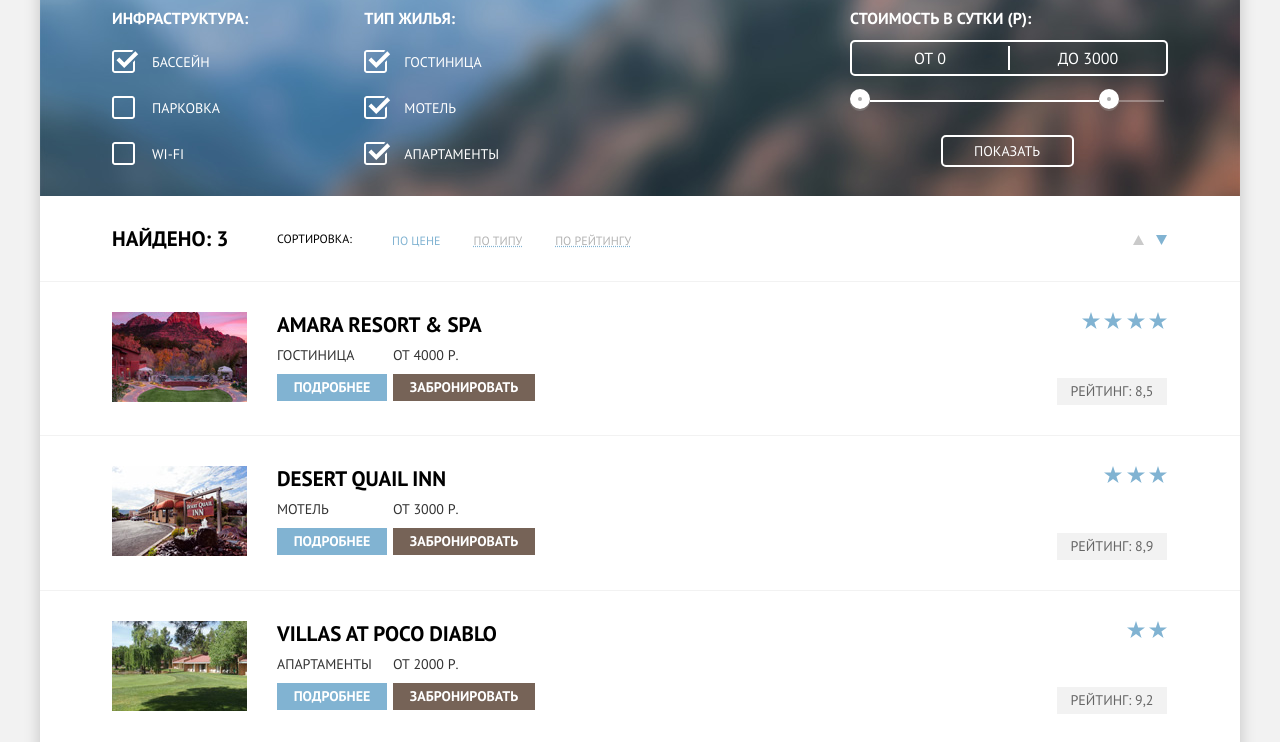
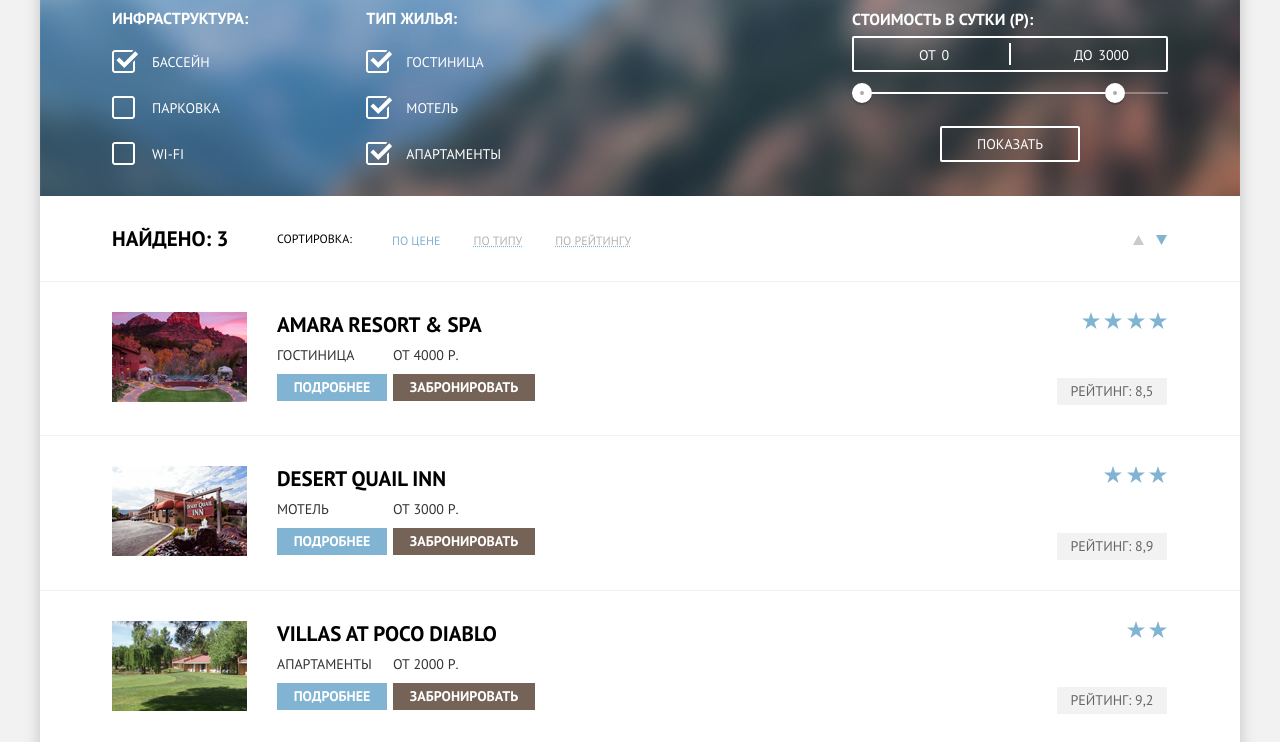
Before and after one commit to PatricYnos/1010651-sedona-26, a plain HTML site: page hotel.html in a window 1280 px wide. Shown: the part 77-819 px from the top of the page. Drawn offline with Linux system fonts and the light colour scheme.

Commit message:
Правки
Сделал двойной бегунок, поправил кнопки, приделал простой скрипт на исчезание/появление формы бронирования отеля.

```diff
--- a/css/style.css
+++ b/css/style.css
@@ -264,7 +264,7 @@ img {
   align-items: flex-start;
   color: #ffffff;
   padding-left: 72px;
-  padding-right: 76px;
+  padding-right: 72px;
   padding-top: 30px;
   box-sizing: border-box;
   background-image: url(../img/filter-background.jpg);
@@ -273,7 +273,7 @@ img {
   background-color: #ffffff;
 }
 
-.filter-form fieldset {
+.filter-form-fieldset {
   border: none;
   margin-inline-start: 0;
   margin-inline-end: 0;
@@ -287,38 +287,35 @@ img {
   padding-left: 0;
 }
 
-.filter-form fieldset:nth-child(2) {
-  margin-left: 116px;
+.filter-form-fieldset:nth-child(2) {
+  margin-left: 118px;
 }
 
-.filter-form fieldset legend {
+.filter-form-fieldset legend {
   margin-bottom: 23px;
   font-weight: bold;
   font-size: 16px;
 }
 
-.filter-form fieldset ul {
+.filter-form-fieldset ul {
   margin-block-start: 0;
   margin-block-end: 0;
   padding-inline-start: 0;
-}
-
-.filter-form ul {
   list-style: none;
 }
 
-.filter-form input {
+.filter-form-fieldset input {
   display: none;
 }
 
-.filter-form label {
+.filter-form-fieldset label {
   display: flex;
   margin-bottom: 23px;
   font-size: 14px;
   align-items: center;
 }
 
-.filter-form label::before {
+.filter-form-fieldset label::before {
   content: url(../img/checkbox-off.svg);
   display: inline-block;
   width: 27px;
@@ -326,87 +323,123 @@ img {
   margin-right: 13px;
 }
 
-.filter-form input:checked + label::before {
+.filter-form-fieldset input:checked + label::before {
   content: url(../img/checkbox-on.svg);
 }
 
 .double-selector {
-  width: 314px;
+  width: 316px;
   margin-left: auto;
 }
 
 .double-selector p {
   margin-block-start: 0;
   margin-block-end: 0;
-}
-
-.double-selector > p {
+  margin-bottom: 6px;
   font-size: 16px;
   font-weight: bold;
-  margin-bottom: 13px;
+  line-height: 21px;
 }
 
 .price-selector {
-  width: 314px;
-  display: flex;
+  height: 32px;
+  margin-bottom: 20px;
   border: 2px solid #ffffff;
-  border-radius: 5px;
-  align-items: center;
+  border-radius: 2px;
+  font-size: 0;
+  position: relative;
 }
 
-.price-selector-price {
-  width: 156px;
-  min-height: 32px;
-  display: flex;
-  justify-content: center;
-  align-items: center;
+.price-selector::after {
+  content: "";
+  position: absolute;
+  width: 2px;
+  height: 22px;
+  background: #ffffff;
+  top: 50%;
+  left: 50%;
+  transform: translate(-50%, -50%);
 }
 
-.divider {
-  height: 22px;
-  border: 1px solid #ffffff;
+.price-selector label {
+  display: inline-block;
+  font-size: 14px;
+  line-height: 32px;
+  vertical-align: top;
+  cursor: pointer;
 }
 
-.active-line {
-  width: 232px;
-  border: 1px solid #ffffff;
+.price-selector .min-price,
+.price-selector .max-price {
+  width: 90px;
+  padding-left: 65px;
 }
 
-.passive-line {
-  width: 44px;
-  border: 1px solid rgba(255, 255, 255, 0.3)
+.price-selector input {
+  width: 50px;
+  margin: 0;
+  color: inherit;
+  font: inherit;
+  background: none;
+  border: none;
 }
 
-.slider {
-  display: flex;
-  align-items: center;
-  min-height: 22px;
-  margin-top: 13px;
+.range-controls {
+  position: relative;
+  margin-bottom: 32px;
+}
+
+.range-controls .scale {
+  height: 2px;
+  background: rgba(255, 255, 255, 0.3);
+}
+
+.range-controls .bar {
+  width: 80%;
+  height: 2px;
+  background: #ffffff;
+}
+
+.range-toggle {
+  width: 4px;
+  height: 4px;
+  background: #ababab;
+  border: 8px solid #ffffff;
+  border-radius: 50%;
+  box-shadow: 0 2px 1px 0 rgba(0, 1, 1, 0.2);
+  cursor: pointer;
+  position: absolute;
+  top: -9px;
+}
+
+.range-toggle-min {
+  left: 0;
+}
+
+.range-toggle-max {
+  left: 80%;
+}
+
+.range-toggle:hover {
+  background: #1c4f80;
 }
 
 .button-wrapper {
-  width: 314px;
-  min-height: 32px;
-  display: flex;
-  justify-content: center;
+  display: block;
+  margin: 0 auto;
+  padding: 6px 35px;
+  font-size: 14px;
+  line-height: 20px;
+  color: #ffffff;
+  text-transform: uppercase;
+  background-color: transparent;
+  border: 2px solid #ffffff;
+  border-radius: 2px;
+  cursor: pointer;
 }
 
-.double-selector button {
-  border: 2px solid #ffffff;
-  border-radius: 5px;
-  background-color: transparent;
-  width: 133px;
-  min-height: 32px;
-  color: #ffffff;
-  font-size: 14px;
-  text-transform: uppercase;
-  margin-top: 23px;
-  margin-left: auto;
-  margin-right: auto;
-}
-
-.double-selector button:hover,
-.double-selector button:focus {
+.button-wrapper:hover,
+.button-wrapper:focus {
   background-color: #ffffff;
   color: #000000;
 }
--- a/hotel.html
+++ b/hotel.html
@@ -34,7 +34,7 @@
       <section>
         <h1 class="visually-hidden">Страница выбора жилья</h1>
         <form class="filter-form" action="https://echo.htmlacademy.ru" method="get">
-          <fieldset>
+          <fieldset class="filter-form-fieldset">
             <legend>Инфраструктура:</legend>
             <ul>
               <li>
@@ -51,7 +51,7 @@
               </li>
             </ul>
           </fieldset>
-          <fieldset>
+          <fieldset class="filter-form-fieldset">
             <legend>Тип жилья:</legend>
             <ul>
               <li>
@@ -71,23 +71,21 @@
           <div class="double-selector">
             <p>Стоимость в сутки (Р):</p>
             <div class="price-selector">
-              <div class="price-selector-price">
-                <p>от 0</p>
+              <label class="min-price">от
+                <input type="text" name="min-price" value="0">
+              </label>
+              <label class="max-price">до
+                <input type="text" name="max-price" value="3000">
+              </label>
+            </div>
+            <div class="range-controls">
+              <div class="scale">
+                <div class="bar"></div>
               </div>
-              <div class="divider"></div>
-              <div class="price-selector-price">
-                <p>До 3000</p>
-              </div>
+              <div class="range-toggle range-toggle-min"></div>
+              <div class="range-toggle range-toggle-max"></div>
             </div>
-            <div class="slider">
-              <img src="img/filter-button.svg" alt="Бегунок">
-              <div class="active-line"></div>
-              <img src="img/filter-button.svg" alt="Бегунок">
-              <div class="passive-line"></div>
-            </div>
-            <div class="button-wrapper">
-              <button type="submit">Показать</button>
-            </div>
+            <button class="button-wrapper" type="submit">Показать</button>
           </div>
         </form>
       </section>
```
Also changed, not shown: index.html (+14 -6 lines).
